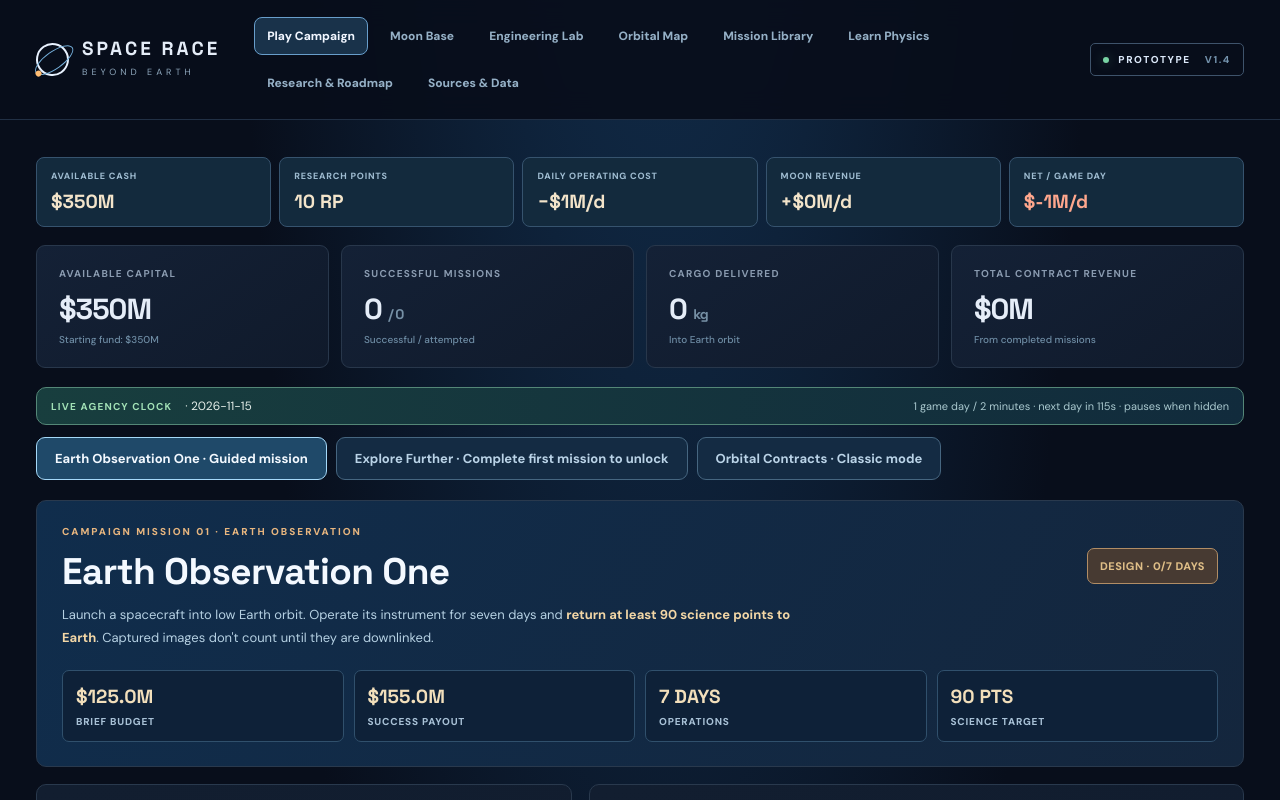
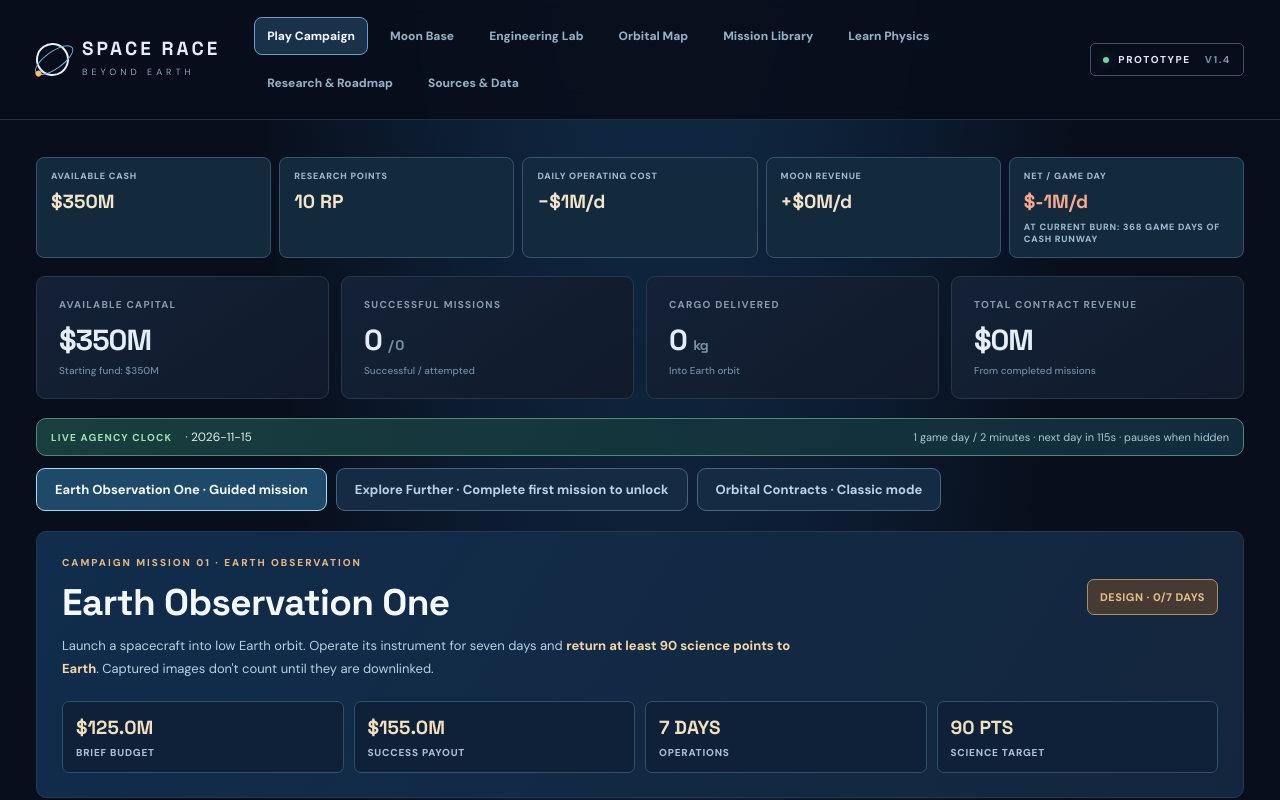
Before and after one commit to Tim8592/space-race-beyond-earth, a React (Vite) app: page / in a window 1280 px wide. Shown: the top 800 px of the page. Built offline with nearby package versions, Linux system fonts and the light colour scheme.

Commit message:
Make budget runway and lunar investment payback visible so operating cash is consequential

```diff
--- a/src/App.tsx
+++ b/src/App.tsx
@@ -564,6 +564,9 @@ export default function App() {
           <div><small>MOON REVENUE</small><strong>+{usd(dailyBudget.revenueUsd)}/d</strong></div>
           <div className={dailyBudget.netUsd>=0?'positive':'negative'}>
             <small>NET / GAME DAY</small><strong>{dailyBudget.netUsd>=0?'+':''}{usd(dailyBudget.netUsd)}/d</strong>
+            <small>{dailyBudget.netUsd>=0?'POSITIVE CASH FLOW':
+              game.cash<=0?'INSOLVENT · SEEK CONTRACT REVENUE':
+              'AT CURRENT BURN: '+Math.floor(game.cash/-dailyBudget.netUsd)+' GAME DAYS OF CASH RUNWAY'}</small>
           </div>
           {game.cash<0&&<div className="finance-distress">CASH DEFICIT · new investments blocked</div>}
         </section>
```
